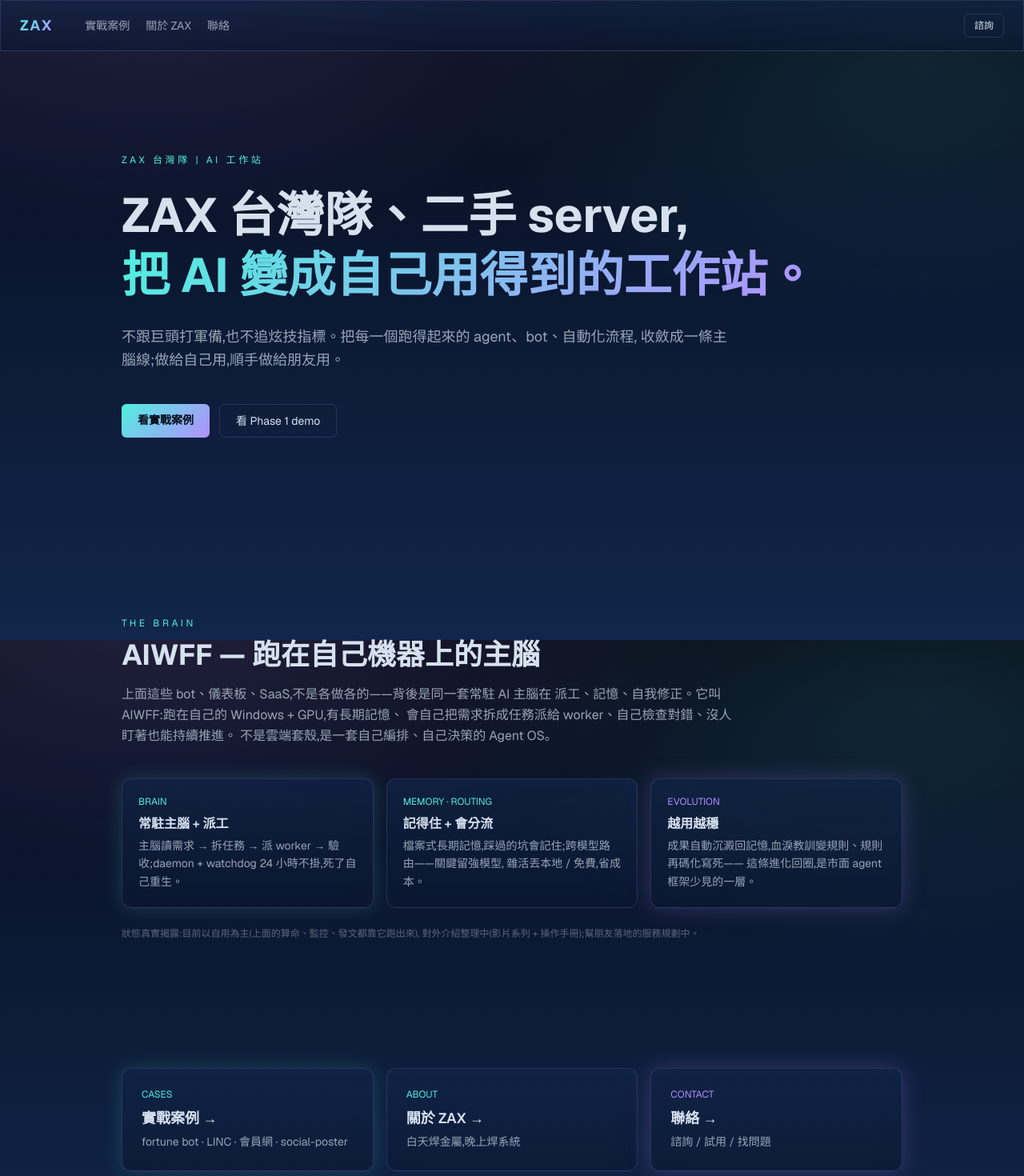
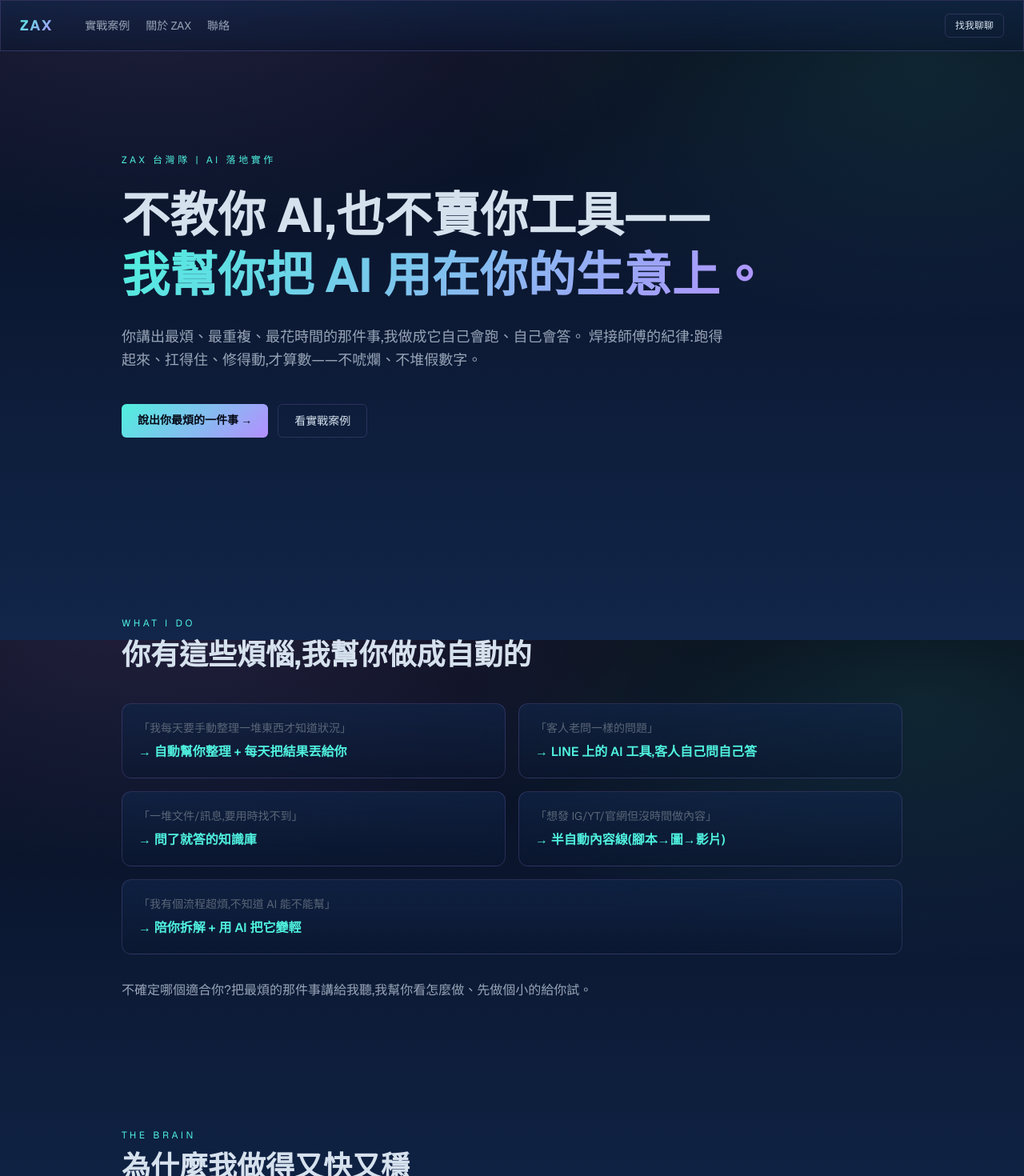
Before and after one commit to zaxardery8011-design/zax-site, a Next.js app: page / in a window 1280 px wide. Shown: the top 1470 px of the page at 80% size. Built offline with nearby package versions, Linux system fonts and the light colour scheme.

Commit message:
feat(landing): 定位改版為「AI 落地實作」— Hero 改幫你把 AI 用在生意上 + 新增『我能幫你做什麼』5 類 offer + THE BRAIN 降級為底氣 + metadata/CTA 去虛詞
Co-Authored-By: Claude Opus 4.8 <noreply@anthropic.com>

```diff
--- a/app/contact/page.tsx
+++ b/app/contact/page.tsx
@@ -11,7 +11,7 @@ export default function Contact() {
           CONTACT
         </div>
         <h2 className="text-3xl md:text-4xl font-bold mb-6">
-          想聊聊 / 想試用 / 想找問題
+          不用先想清楚要什麼——把最煩的一件事講給我,我幫你看。
         </h2>
         <div className="glass rounded-xl p-6 max-w-2xl">
           <div className="space-y-4 text-sm">
--- a/app/layout.tsx
+++ b/app/layout.tsx
@@ -14,13 +14,13 @@ const geistMono = Geist_Mono({
 });
 
 export const metadata: Metadata = {
-  title: "ZAX 台灣隊 | AI 工作站",
+  title: "ZAX 台灣隊 | 幫你把 AI 用在你的生意上",
   description:
-    "ZAX 台灣隊、二手 server — 不跟巨頭打軍備，做自己用得到的 AI 工作站。",
+    "不教你 AI、不賣你工具——從你最煩的一件重複事開始，幫你把 AI 做成它自己會跑。焊接師傅的驗收紀律：做得出來、修得動，才算數。",
   openGraph: {
-    title: "ZAX 台灣隊 | AI 工作站",
+    title: "ZAX 台灣隊 | 幫你把 AI 用在你的生意上",
     description:
-      "ZAX 台灣隊、二手 server — 不跟巨頭打軍備，做自己用得到的 AI 工作站。",
+      "不教你 AI、不賣你工具——從你最煩的一件重複事開始，幫你把 AI 做成它自己會跑。焊接師傅的驗收紀律：做得出來、修得動，才算數。",
   },
 };
 
@@ -50,7 +50,7 @@ export default function RootLayout({
             href="/contact"
             className="text-xs px-3 py-1.5 rounded-md btn-ghost transition"
           >
-            諮詢
+            找我聊聊
           </Link>
         </nav>
 
--- a/app/page.tsx
+++ b/app/page.tsx
@@ -10,33 +10,72 @@ export default function Home() {
       >
         <div className="text-xs tracking-[0.3em] text-[color:var(--accent-cyan)] mb-6">
           {/* Hero badge */}
-          ZAX 台灣隊 | AI 工作站
+          ZAX 台灣隊 | AI 落地實作
         </div>
         <h1 className="text-4xl md:text-6xl font-bold leading-tight mb-6">
-          ZAX 台灣隊、二手 server,<br />
-          <span className="neon-text">把 AI 變成自己用得到的工作站。</span>
+          不教你 AI,也不賣你工具——<br />
+          <span className="neon-text">我幫你把 AI 用在你的生意上。</span>
         </h1>
         <p className="text-[color:var(--fg-1)] text-base md:text-lg max-w-3xl mb-10 leading-relaxed">
-          不跟巨頭打軍備,也不追炫技指標。把每一個跑得起來的 agent、bot、自動化流程,
-          收斂成一條主腦線;做給自己用,順手做給朋友用。
+          你講出最煩、最重複、最花時間的那件事,我做成它自己會跑、自己會答。
+          焊接師傅的紀律:跑得起來、扛得住、修得動,才算數——不唬爛、不堆假數字。
         </p>
         <div className="flex flex-wrap gap-3">
           <Link
-            href="/cases"
+            href="/contact"
             className="px-5 py-2.5 rounded-md text-sm btn-primary transition"
           >
-            看實戰案例
+            說出你最煩的一件事 →
           </Link>
           <Link
             href="/cases"
             className="px-5 py-2.5 rounded-md text-sm btn-ghost transition"
           >
-            看 Phase 1 demo
+            看實戰案例
           </Link>
         </div>
       </section>
 
-      {/* ── 2. The Brain — AIWFF ── */}
+      {/* ── 2. 我能幫你做什麼 ── */}
+      <section
+        id="what-i-do"
+        className="px-6 py-20 max-w-5xl mx-auto w-full"
+      >
+        <div className="text-xs tracking-[0.3em] text-[color:var(--accent-cyan)] mb-3">
+          {/* What I Do */}
+          WHAT I DO
+        </div>
+        <h2 className="text-3xl md:text-4xl font-bold mb-10">
+          你有這些煩惱,我幫你做成自動的
+        </h2>
+        <div className="grid md:grid-cols-2 gap-4 mb-8">
+          <div className="glass rounded-xl p-5">
+            <div className="text-[color:var(--fg-2)] text-sm mb-2">「我每天要手動整理一堆東西才知道狀況」</div>
+            <div className="font-semibold text-[color:var(--accent-cyan)]">→ 自動幫你整理 + 每天把結果丟給你</div>
+          </div>
+          <div className="glass rounded-xl p-5">
+            <div className="text-[color:var(--fg-2)] text-sm mb-2">「客人老問一樣的問題」</div>
+            <div className="font-semibold text-[color:var(--accent-cyan)]">→ LINE 上的 AI 工具,客人自己問自己答</div>
+          </div>
+          <div className="glass rounded-xl p-5">
+            <div className="text-[color:var(--fg-2)] text-sm mb-2">「一堆文件/訊息,要用時找不到」</div>
+            <div className="font-semibold text-[color:var(--accent-cyan)]">→ 問了就答的知識庫</div>
+          </div>
+          <div className="glass rounded-xl p-5">
+            <div className="text-[color:var(--fg-2)] text-sm mb-2">「想發 IG/YT/官網但沒時間做內容」</div>
+            <div className="font-semibold text-[color:var(--accent-cyan)]">→ 半自動內容線(腳本→圖→影片)</div>
+          </div>
+          <div className="glass rounded-xl p-5 md:col-span-2">
+            <div className="text-[color:var(--fg-2)] text-sm mb-2">「我有個流程超煩,不知道 AI 能不能幫」</div>
+            <div className="font-semibold text-[color:var(--accent-cyan)]">→ 陪你拆解 + 用 AI 把它變輕</div>
+          </div>
+        </div>
+        <p className="text-[color:var(--fg-1)] leading-relaxed max-w-3xl">
+          不確定哪個適合你?把最煩的那件事講給我聽,我幫你看怎麼做、先做個小的給你試。
+        </p>
+      </section>
+
+      {/* ── 3. The Brain — AIWFF ── */}
       <section
         id="brain"
         className="px-6 py-20 max-w-5xl mx-auto w-full"
@@ -46,13 +85,13 @@ export default function Home() {
           THE BRAIN
         </div>
         <h2 className="text-3xl md:text-4xl font-bold mb-4">
-          AIWFF — 跑在自己機器上的主腦
+          為什麼我做得又快又穩
         </h2>
         <p className="text-[color:var(--fg-1)] mb-10 leading-relaxed max-w-3xl">
-          上面這些 bot、儀表板、SaaS,不是各做各的——背後是同一套常駐 AI 主腦在
-          派工、記憶、自我修正。它叫 AIWFF:跑在自己的 Windows + GPU,有長期記憶、
-          會自己把需求拆成任務派給 worker、自己檢查對錯、沒人盯著也能持續推進。
-          不是雲端套殼,是一套自己編排、自己決策的 Agent OS。
+          我能這麼快幫你做出來,不是因為我用的 AI 比較神——模型誰都拿得到。
+          是因為我替自己建了一套常駐 AI 系統(AIWFF),這半年它幫我跑算命 bot、監控、自動發文,
+          也讓我把每個踩過的坑都變成規則、現成的零件能直接改給你用。
+          你付的,是我已經付過的學習成本 + 那套驗收紀律——你跳過從零摸索跟天天維護的痛。
         </p>
         <div className="grid md:grid-cols-3 gap-4 mb-6">
           <div className="glass rounded-xl p-5 glow-cyan">
@@ -81,8 +120,8 @@ export default function Home() {
           </div>
         </div>
         <p className="text-xs text-[color:var(--fg-2)]">
-          狀態真實揭露:目前以自用為主(上面的算命、監控、發文都靠它跑出來),
-          對外介紹整理中(影片系列 + 操作手冊);幫朋友落地的服務規劃中。
+          誠實揭露:目前系統以自用為主、還在持續變穩;幫朋友落地的服務正在開放。
+          我只擺跑得起來的東西,不堆漂亮 landing 騙你。
         </p>
       </section>
 
@@ -107,7 +146,7 @@ export default function Home() {
             <div className="text-[color:var(--accent-purple)] text-xs mb-2">CONTACT</div>
             <div className="font-semibold mb-1 text-lg">聯絡 →</div>
             <p className="text-sm text-[color:var(--fg-1)] leading-relaxed">
-              諮詢 / 試用 / 找問題
+              找我聊聊 / 試用 / 找問題
             </p>
           </Link>
         </div>
```
